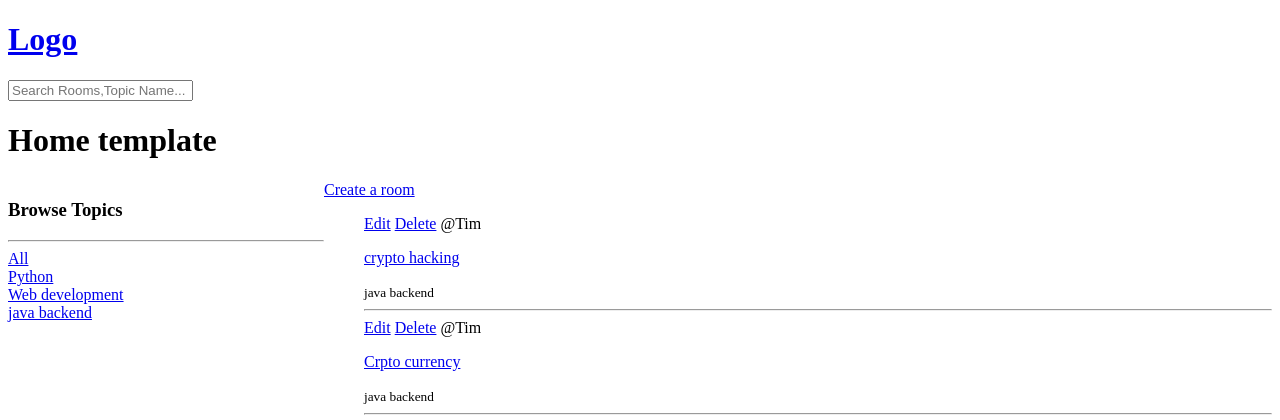
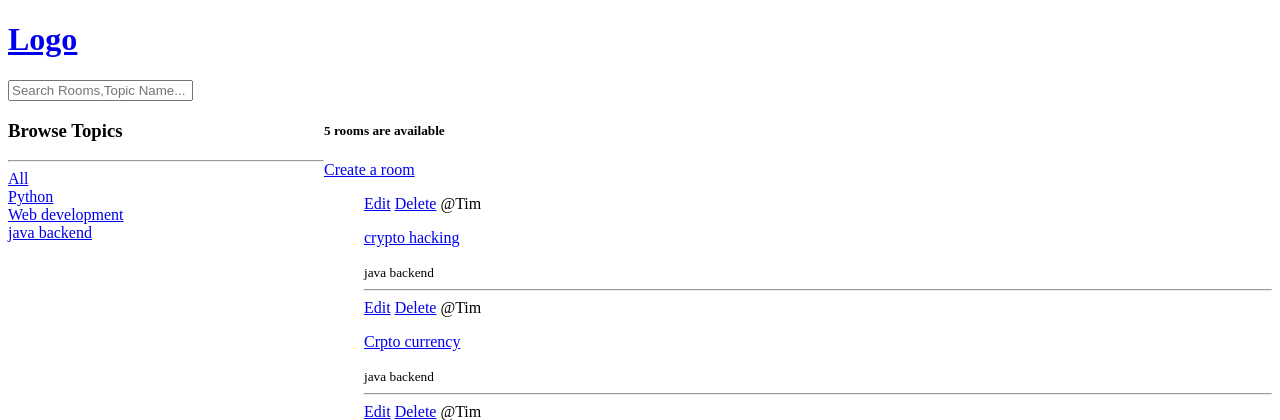
Before and after one commit to ABHISHEKGHARAMI/Discord_Study, a Django app: page /base/ in a window 1280 px wide. Shown: the top 420 px of the page. Run offline with Django 5.2, Linux system fonts and the light colour scheme; data comes from the database, SQL or seed files in the repository.

Commit message:
Added the room number for the main home page .

```diff
--- a/studybud/base/templates/base/home.html
+++ b/studybud/base/templates/base/home.html
@@ -10,7 +10,7 @@
     }
   </style>
 
-   <h1>Home template</h1>
+
     {# this is for the grid #}
     <div class="home-container">
 
@@ -33,6 +33,7 @@
 
 
       <div>
+          <h5>{{room_count}} rooms are available</h5>
           <a href="{% url "base:create-room" %}">Create a room</a>
           <div>
             <ul>
--- a/studybud/base/views.py
+++ b/studybud/base/views.py
@@ -16,8 +16,9 @@ def home(request):
         Q(host__username__icontains=q)
         )
     # build the context var
+    room_count = room.count()
     topic = Topic.objects.all()
-    context = {'room':room,'topic':topic}
+    context = {'room':room,'topic':topic,'room_count':room_count}
     return render(request,'base/home.html',context)
 
 def room(request,pk):
```
